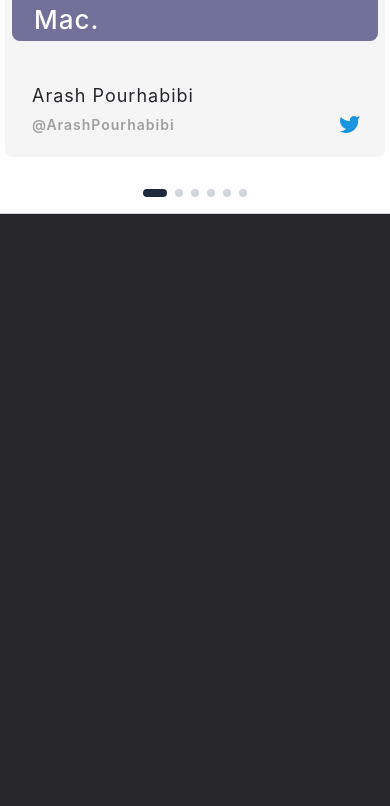
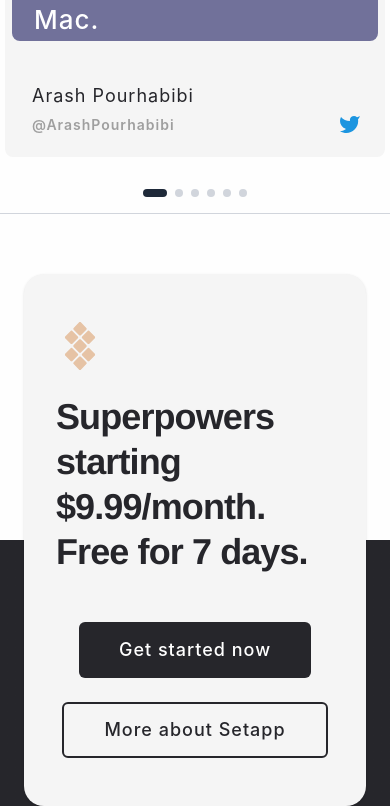
Before and after one commit to YousefAboschwaly/Landing-V2, a React (Vite) app: page / in a window 390 px wide. Shown: the part 4235-5041 px from the top of the page. Before the commit the page ends 4449 px from the top, so only its background shows below. Built offline with nearby package versions, Linux system fonts and the light colour scheme.

Commit message:
Create Responsive Pricing  section

```diff
--- a/src/App.jsx
+++ b/src/App.jsx
@@ -1,4 +1,5 @@
 import Header from "./sections/Header";
+import PricingCard from "./sections/Pricing";
 import Setapp from "./sections/Setapp";
 import SetappInfo from "./sections/SetappInfo";
 import TestimonialCard from "./sections/Testimonial";
@@ -8,8 +9,10 @@ export default function App() {
     <div className="bg-primary">
       <Header />
       <Setapp />
-      <TestimonialCard/>
-      <SetappInfo/>
+      <TestimonialCard />
+      <SetappInfo />
+      <div className="w-full h-15 bg-[#fefefe]" />
+      <PricingCard />
     </div>
   );
 }
--- /dev/null
+++ b/src/sections/Pricing.jsx
@@ -0,0 +1,35 @@
+import React from "react";
+
+export default function PricingCard() {
+  return (
+    <div className="  bg-linear-to-b from-[#fefefe] from-0% via-[#fefefe] via-50% to-primary to-50%  ">
+      <div className="rounded-[20px]  min-h-125 md:h-[588px] px-8 mx-6 md:mx-14  md:px-19 py-12 md:pt-30 md:pb-23 bg-[#F5F5F5] text-primary flex flex-col justify-center shadow-sm">
+        <div className="mb-6 md:mb-10">
+          <img
+            src="/setapp-logo.svg"
+            alt="Setapp Logo"
+            className="w-12 h-12 md:w-auto md:h-auto"
+          />
+        </div>
+          <h2 className="font-['Avenir_Next-DemiBold',Helvetica] font-bold text-primary text-4xl md:text-[46px] tracking-tight leading-tight mb-12">
+            Superpowers starting $9.99/month.
+            <br />
+            Free for 7 days.
+          </h2>
+
+        <div className="flex flex-col sm:flex-row items-center gap-6">
+            <button className="h-14 px-10 bg-primary text-white rounded-md hover:bg-primary/90 text-lg font-medium">
+              Get started now
+            </button>
+
+            <button
+              variant="outline"
+              className="h-14 px-10 rounded-md border-2 border-primary text-primary bg-transparent hover:bg-primary hover:text-white text-lg font-medium transition-all"
+            >
+              More about Setapp
+            </button>
+          </div>
+      </div>
+    </div>
+  );
+}
```
